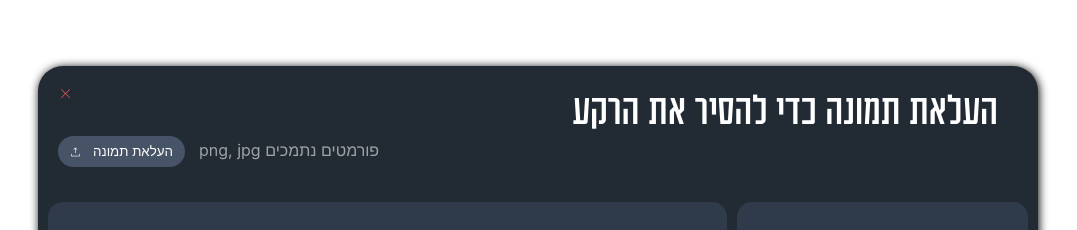
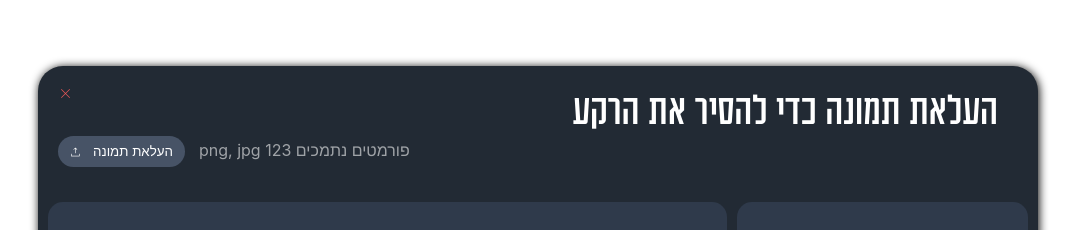
Before and after one commit to irenap89/remove_bg, a React (Create React App) app: page / in a window 1280 px wide. Shown: the part 104-334 px from the top of the page, without its empty margins (102-1179 px from the left). Built offline with nearby package versions, Linux system fonts and the light colour scheme.

Commit message:
text changes

```diff
--- a/src/Bg.js
+++ b/src/Bg.js
@@ -17,7 +17,7 @@ function Bg() {
         <div className='header_title'> העלאת תמונה כדי להסיר את הרקע </div>
         <button className='btn_upload'>העלאת תמונה</button>
 
-        <div className="small_text"> פורמטים נתמכים png, jpg</div>
+        <div className="small_text"> פורמטים נתמכים png, jpg 123</div>
 
 
          <div className="middle_div">
```
